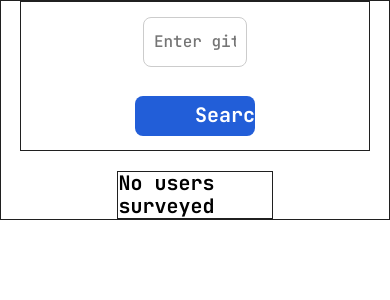
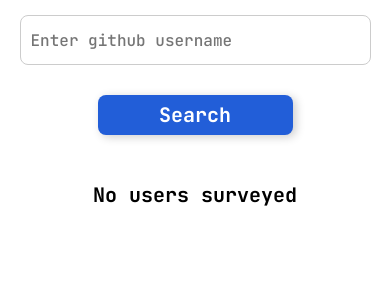
Before and after one commit to mbrennerr/project_GitHubAPI_by_dio, a React (Create React App) app: page / in a window 390 px wide. Shown: the top 300 px of the page. Built offline with nearby package versions, Linux system fonts and the light colour scheme.

Commit message:
termino da Refatoraçao mobile

```diff
--- a/src/components/Header/styled.js
+++ b/src/components/Header/styled.js
@@ -1,14 +1,19 @@
 import styled from 'styled-components';
 
 export const Wrapper = styled.div`
+
   display:grid;
   grid-column: 1/3;
   align-items:center;
   justify-items: center;
   width: 90%;
   height: 150px;
-  border: 1px solid #202020;
+  /* border: 1px solid #202020; */
   margin-bottom: 20px;
+
+  @media(max-width: 800px) {
+      width: 100vw;
+     };
 
 
   input {
@@ -19,7 +24,13 @@ export const Wrapper = styled.div`
     padding: 10px;
     font-weight: 500;
 
-  }
+    @media(max-width: 800px) {
+    display: grid;
+    width:90vw;
+    }
+  };
+
+
   button{
     background-color: #225ed8;
     width: 10%;
@@ -28,6 +39,14 @@ export const Wrapper = styled.div`
     border-radius: 8px;
     font-weight: bold;
     font-size:20px;
+    box-shadow: 3px 2px 10px rgba(0, 0, 0, 0.2);
+
+    @media(max-width: 800px) {
+    display: grid;
+    width:50%;
+    align-items: center;
+    justify-content: center;
+    }
 
     span {
       font-weight: bold;
@@ -40,4 +59,5 @@ export const Wrapper = styled.div`
     }
 
   }
-`;
+
+`
--- a/src/components/Layout/styled.js
+++ b/src/components/Layout/styled.js
@@ -4,7 +4,11 @@ export const WrapperLayout = styled.div`
     display: grid;
     height: 100%;
     width: 100%;
-    border: 1px solid #202020;
+    /* border: 1px solid #202020; */
     /* background-color:#202020; */
     justify-items: center;
+
+    @media(max-width: 800px) {
+      grid-template-columns: 1fr;
+     };
 `;
--- a/src/components/NoUserSurveyed/styled.js
+++ b/src/components/NoUserSurveyed/styled.js
@@ -2,19 +2,26 @@ import styled from 'styled-components';
 
 export const Wrapper = styled.div`
 
-    border: 1px solid #202020;
+    /* border: 1px solid #202020; */
     width: 40%;
     display: grid;
     grid-column: 1/3;
     align-content: center;
     justify-items: center;
 
-  h1 {
+    @media(max-width: 800px) {
+      width: 90%;
+      height:50px;
+
+     };
+
+    h1 {
     font-weight: bold;
     font-size: 32px;
 
     @media(max-width: 800px) {
       font-size:20px;
+
      };
   }
 `;
--- a/src/components/Profile/styled.js
+++ b/src/components/Profile/styled.js
@@ -5,11 +5,13 @@ export const Wrapper = styled.div`
   grid-template-columns: 1fr 1fr;
   grid-column: 1/3;
   justify-items: center;
-  border: solid 1px #202020;
+  /* border: solid 1px #202020; */
 
   @media(max-width: 800px) {
   display: grid;
+  grid-template-columns: 1fr;
   };
+  /* width:100vw; */
 
 `;
 
@@ -32,7 +34,7 @@ export const WrapperInfosUser = styled.div`
     font-size:18px;
     font-weight: bold;
     @media(max-width: 800px) {
-      font-size:13px;
+      font-size:15px;
      };
   }
 
@@ -40,7 +42,7 @@ export const WrapperInfosUser = styled.div`
     font-size:16px;
     font-weight: bold;
     @media(max-width: 800px) {
-      font-size:13px;
+      font-size:14px;
      };
   }
 
@@ -60,6 +62,7 @@ export const WrapperUserGeneric = styled.div`
   display: flex;
   align-items: center;
   margin-top: 8px;
+
   h3 {
     margin-right: 8px;
 
@@ -69,6 +72,9 @@ export const WrapperUserGeneric = styled.div`
     font-size:18px;
     color: blue;
     font-weight: bold;
+    @media(max-width: 800px) {
+      font-size:15px;
+     };
   }
 `;
 
@@ -76,9 +82,11 @@ export const WrapperImage = styled.img`
   border-radius: 50%;
   width: 200px;
   margin: 8px;
+  box-shadow: 3px 2px 10px rgba(0, 0, 0, 0.2);
+
   @media(max-width: 800px) {
-      margin:30px;
-      width:300px;
+      margin:15px;
+      width:250px;
 
-     };
+    };
 `;
--- a/src/components/Repositories/styled.js
+++ b/src/components/Repositories/styled.js
@@ -5,6 +5,9 @@ export const WrapperTabs = styled(Tabs)`
 font-size: 16px;
 width: 100%;
 margin-top: 16px;
+@media(max-width: 800px) {
+    width:90vw;
+  }
 
 `;
 
@@ -16,6 +19,9 @@ justify-content: center;
 padding: 4px;
 display: flex;
 margin: 0;
+/* border: 1px solid red; */
+
+
 `;
 WrapperTabList.tabsRole = "TabList";
 
@@ -30,6 +36,7 @@ cursor: pointer;
 z-index:10000;
 background-color: #ffff;
 margin: 8px;
+/* border: 1px solid blue; */
 
 &:focus {
   outline: none;
@@ -48,7 +55,8 @@ export const WrapperTabPanel = styled(TabPanel)`
   border: 1px solid "#ccc";
   display: none;
   margin-top: -5px;
-  border: solid 1px #ccc;
+  /* border: solid 1px yellow; */
+
 
   &.is-selected {
     display: block;
@@ -59,6 +67,9 @@ WrapperTabPanel.tabsRole = "TabPanel";
 
 export const WrapperList = styled.div`
   display: flex;
-  justify-content: flex-start;
+  justify-content: center;
   flex-wrap: wrap;
+
+
+
 `;
--- a/src/components/Repository_item/styled.js
+++ b/src/components/Repository_item/styled.js
@@ -8,6 +8,14 @@ export const Wrapper = styled.div`
   width: 400px;
   height: 200px;
   align-content: center;
+  box-shadow: 3px 2px 10px rgba(0, 0, 0, 0.2);
+
+  @media(max-width: 800px) {
+    display: grid;
+    justify-items: stretch;
+    width:90vw;
+    height: 150px;
+    }
 `;
 
 export const WrapperTitle = styled.h2`
```
